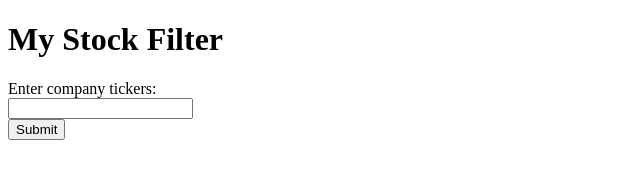
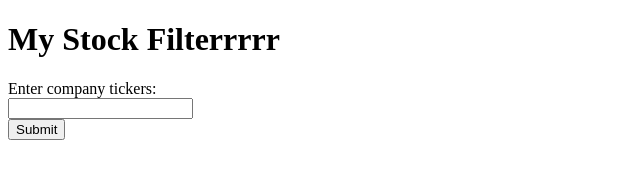
Before and after one commit to calwinship/Financial-Stock-Filter, a plain HTML site: page frontend/index.html in a window 1280 px wide. Shown: the full height of the page, 0-640 px from the left. Drawn offline with Linux system fonts and the light colour scheme.

Commit message:
Update index.html

```diff
--- a/frontend/index.html
+++ b/frontend/index.html
@@ -4,7 +4,7 @@
     <title>My Stock Filter</title>
 </head>
 <body>
-    <h1>My Stock Filter</h1>
+    <h1>My Stock Filterrrrr</h1>
     <form id="ticker-form">
         <label for="tickers">Enter company tickers:</label><br>
         <input type="text" id="tickers" name="tickers"><br>
```
